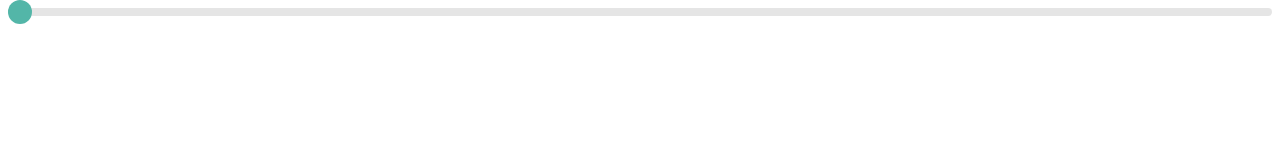
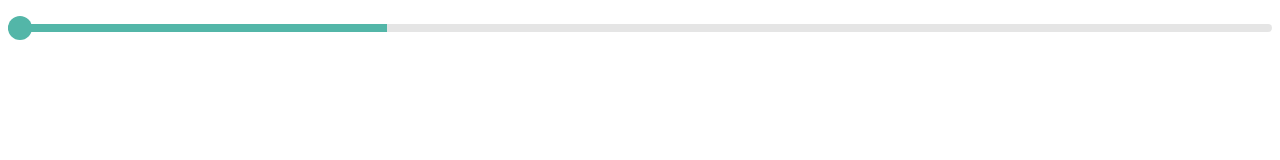
Before and after one commit to kv-work/my-mvp-range-slider, a website built with webpack: page src/index.html in a window 1280 px wide. Built offline with nearby package versions, Linux system fonts and the light colour scheme.

Commit message:
add (view): added renderBar method. added styles for bar

```diff
--- a/src/view/view.css
+++ b/src/view/view.css
@@ -3,12 +3,25 @@
   width: 100%;
   display: flex;
   align-items: center;
+  padding-top: 1rem;
+  padding-bottom: 1rem;
 }
 
 .slider__bar {
   background-color: #E5E5E5;
+  border-radius: 0.25rem;
+
+  cursor: pointer;
+}
+
+.slider__bar_vertical {
+  width: 0.5rem;
+  height: 50rem;
+}
+
+.slider__bar_horizontal {
   height: 0.5rem;
-  border-radius: 0.25rem;
+  width: 100%;
   flex-basis: 100%;
 }
 
--- a/src/view/view.ts
+++ b/src/view/view.ts
@@ -38,6 +38,8 @@ class SliderView implements View {
 
       this.$container.append(this.$view);
     }
+
+    if (this.viewOptions.bar) this.renderBar();
   }
 
   update(viewData: ViewData): void {
@@ -69,6 +71,8 @@ class SliderView implements View {
     let classList = 'js-slider__bar slider__bar';
     if (this.viewOptions.isHorizontal) {
       classList += ' slider__bar_horizontal';
+    } else {
+      classList += ' slider__bar_vertical';
     }
 
     const $bar = $('<div>', {
@@ -76,6 +80,27 @@ class SliderView implements View {
     });
 
     return $bar;
+  }
+
+  private renderBar(): void {
+    let direction: string;
+    const color = '#53B6A8';
+    if (this.viewOptions.isHorizontal) {
+      direction = 'to right';
+    } else {
+      direction = 'to bottom';
+    }
+
+    if (Array.isArray(this.renderData.value)) {
+      const [value, secondValue] = this.renderData.value;
+      this.$bar.css({
+        background: `linear-gradient(${direction}, #E5E5E5 ${value}%, ${color} ${value}%, ${color} ${secondValue}%, #E5E5E5 ${secondValue}%)`,
+      });
+    } else {
+      this.$bar.css({
+        background: `linear-gradient(${direction}, ${color} ${this.renderData.value}%, #E5E5E5 ${this.renderData.value}%)`,
+      });
+    }
   }
 
   private createRunner(): JQuery {
```
